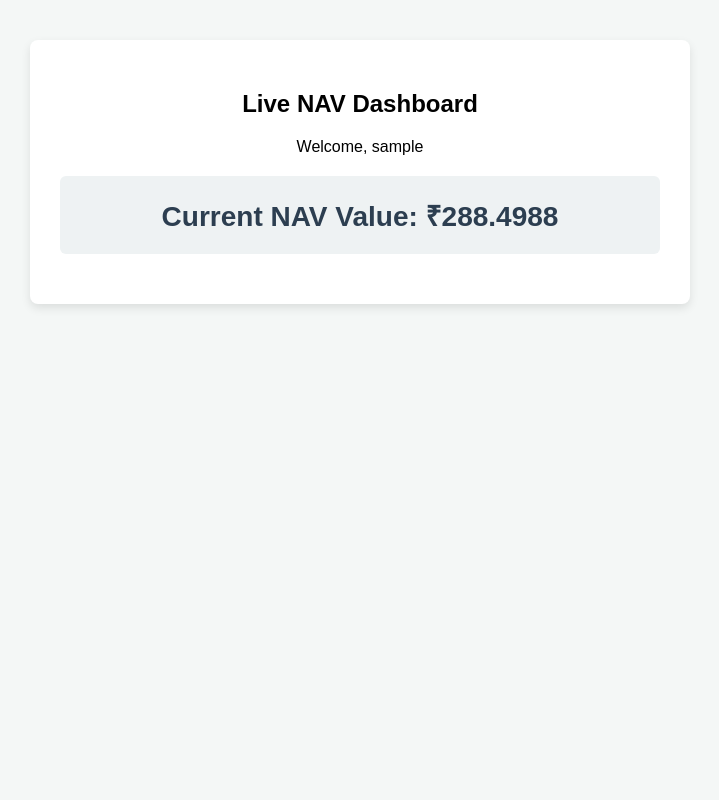
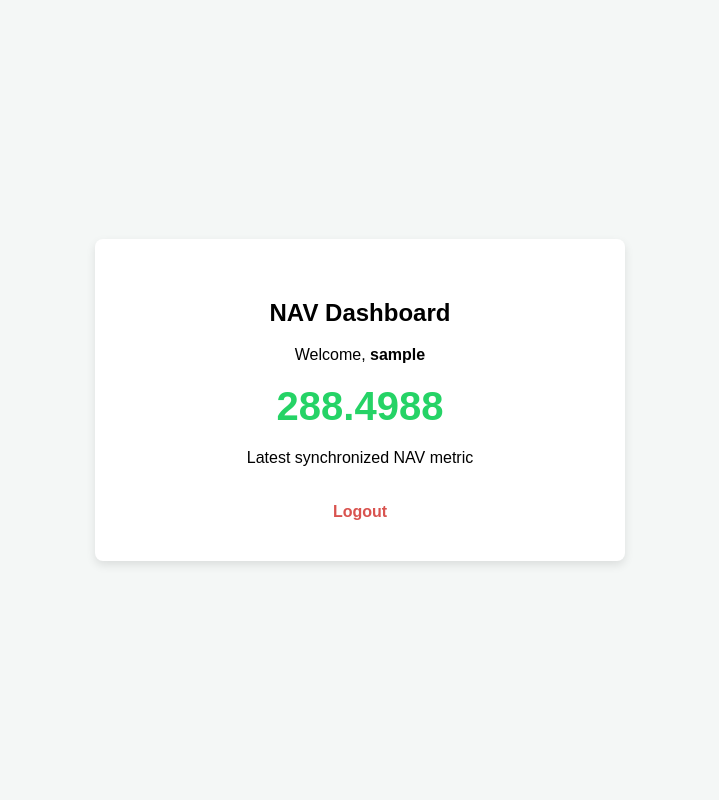
Before and after one commit to Bichu666/nav-dashboard, a Flask app: page /dashboard in a window 1280 px wide. Shown: the whole page, without its empty margins (280-999 px from the left). Run offline with Flask 3, Linux system fonts and the light colour scheme; the visitor is signed in with stand-in values (Sample User, id 1).

Commit message:
Update dashboard.html

```diff
--- a/templates/dashboard.html
+++ b/templates/dashboard.html
@@ -4,18 +4,20 @@
     <meta charset="UTF-8">
     <title>NAV Dashboard</title>
     <style>
-        body { font-family: Arial, sans-serif; background: #f4f7f6; margin: 0; padding: 40px; display: flex; justify-content: center; }
-        .dashboard-container { background: white; padding: 30px; border-radius: 8px; box-shadow: 0 4px 10px rgba(0,0,0,0.1); width: 100%; max-width: 600px; text-align: center; }
-        .metric-card { background: #eef2f3; padding: 20px; border-radius: 6px; margin: 20px 0; font-size: 28px; font-weight: bold; color: #2c3e50; }
+        body { font-family: Arial, sans-serif; background: #f4f7f6; display: flex; justify-content: center; align-items: center; height: 100vh; margin: 0; }
+        .dashboard-card { background: white; padding: 40px; border-radius: 8px; box-shadow: 0 4px 10px rgba(0,0,0,0.1); width: 100%; max-width: 450px; text-align: center; }
+        .metric { font-size: 2.5em; color: #25D366; font-weight: bold; margin: 20px 0; }
+        .logout { display: inline-block; margin-top: 20px; color: #d9534f; text-decoration: none; font-weight: bold; }
+        .logout:hover { text-decoration: underline; }
     </style>
 </head>
 <body>
-    <div class="dashboard-container">
-        <h2>Live NAV Dashboard</h2>
-        <p>Welcome, {{ user }}</p>
-        <div class="metric-card">
-            Current NAV Value: ₹{{ nav_value }}
-        </div>
+    <div class="dashboard-card">
+        <h2>NAV Dashboard</h2>
+        <p>Welcome, <strong>{{ user }}</strong></p>
+        <div class="metric">{{ nav_value }}</div>
+        <p>Latest synchronized NAV metric</p>
+        <a href="/logout" class="logout">Logout</a>
     </div>
 </body>
 </html>
```
